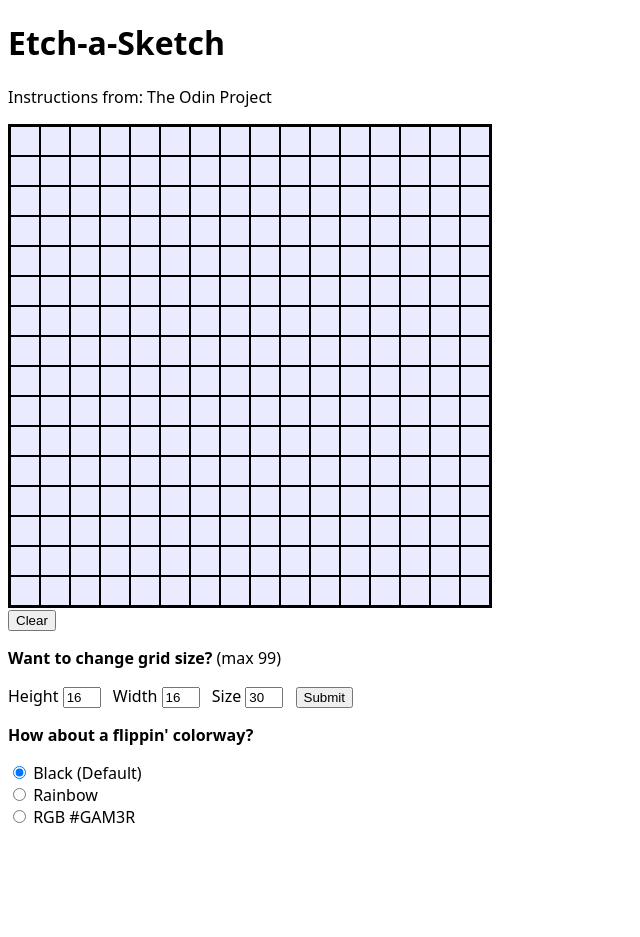
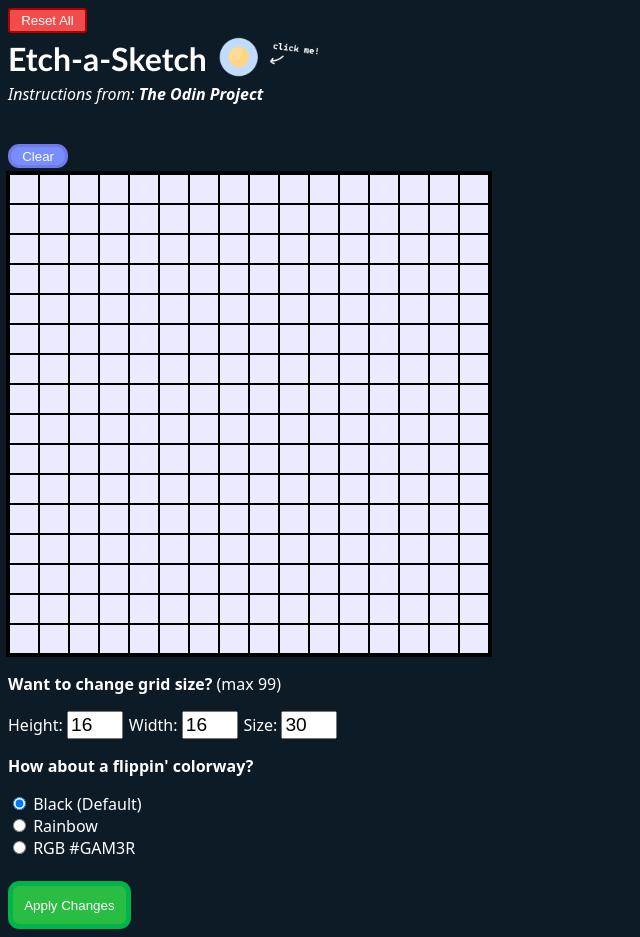
Before and after one commit to 6maxen/top-etch.a.sketch, a plain HTML site: page index.html in a window 1280 px wide. Shown: the whole page, without its empty margins (0-640 px from the left). Before the commit the page ends 836 px from the top, so only its background shows below. Drawn offline with Linux system fonts and the light colour scheme.

Commit message:
Add Dark-Mode Button, Reset Button, and UI Improvements

```diff
--- a/index.html
+++ b/index.html
@@ -8,22 +8,32 @@
     <script src="scripts.js" defer></script>
 </head>
 <body>
-    <h1>Etch-a-Sketch</h1>
-    <p>Instructions from: The Odin Project</p>
+    <button id="resetButton">Reset All</button>
+
+    <div id="headerWrapper">
+        <h1 id="header">Etch-a-Sketch</h1>
+        <div class="lightmodeWrapper">
+            <button id="lightmodeButton"><img id="lightmodeImage" src="/icons/icon-lightmode.png"></button>
+            <img id="clickmeImage" src="icons/icon-clickme.png">
+        </div>
+    </div>
+    <p id="headerDescription">Instructions from: <strong>The Odin Project</strong></p>
 
     <!-- grid -->
-    <div id="container"></div>
     <button id="clearButton">Clear</button>
+    <div id="gridWrapper">
+        <div id="container"></div>
+    </div>
 
     <!-- grid-size options -->
     <p><strong>Want to change grid size?</strong> (max 99)</p>
-    <label for="columnInput">Height</label>
+    <label for="rowInput">Height:</label>
+    <input id="rowInput" value="16" type="number" minlength="0" maxlength="99" placeholder="0">
+    <label for="columnInput">Width:</label>
     <input id="columnInput" value="16" type="number" minlength="0" maxlength="99" placeholder="0">
-    <label for="rowInput">Width</label>
-    <input id="rowInput" value="16" type="number" minlength="0" maxlength="99" placeholder="0">
-    <label for="sizeInput">Size</label>
+    <label for="sizeInput">Size:</label>
     <input id="sizeInput" value="30" type="number" minlength="0" maxlength="99" placeholder="0">
-    <input id="gridSubmit" type="submit">
+
 
     <!-- grid colorway -->
     <br>
@@ -37,5 +47,11 @@
         <label for="colorRGB">RGB #GAM3R</label><br>
     </form>
 
+
+    <!-- Apply Changes -->
+     <br>
+     <button id="applyButton">Apply Changes</button>
+     <br>
+
 </body>
 </html>
--- a/scripts.js
+++ b/scripts.js
@@ -26,13 +26,54 @@ createGrid(16,16,30)
 columnInput = document.querySelector("#columnInput");
 rowInput = document.querySelector("#rowInput");
 sizeInput = document.querySelector("#sizeInput");
-gridSubmit = document.querySelector("#gridSubmit");
+
+resetButton = document.querySelector("#resetButton");
+applyButton = document.querySelector("#applyButton");
+clearButton = document.querySelector("#clearButton");
 
 
-gridSubmit.addEventListener("click", () => {
+resetButton.addEventListener("click", () => {
+    clickmeImage.src = "icons/icon-clickme.png";
+    columnInput.value = 16;
+    rowInput.value = 16;
+    sizeInput.value = 30;
     let columnValue = Number(columnInput.value);
     let rowValue = Number(rowInput.value);
     let sizeValue = Number(sizeInput.value);
-
     createGrid(columnValue, rowValue, sizeValue)
 })
+
+
+applyButton.addEventListener("click", () => {
+    let columnValue = Number(columnInput.value);
+    let rowValue = Number(rowInput.value);
+    let sizeValue = Number(sizeInput.value);
+    createGrid(columnValue, rowValue, sizeValue)
+})
+
+clearButton.addEventListener("click", () => {
+    let columnValue = Number(columnInput.value);
+    let rowValue = Number(rowInput.value);
+    let sizeValue = Number(sizeInput.value);
+    createGrid(columnValue, rowValue, sizeValue)
+})
+
+lightmodeButton = document.querySelector("#lightmodeButton");
+lightmodeImage = document.querySelector("#lightmodeImage");
+clickmeImage = document.querySelector("#clickmeImage")
+
+lightmodeButton.addEventListener("click", () => {
+    clickmeImage.src = "";
+    // light to dark
+    if (lightmodeImage.src.includes("icons/icon-lightmode.png")) {
+        lightmodeImage.src = "icons/icon-darkmode.png";
+        document.body.style.backgroundColor = "rgba(236, 238, 240, 1)";
+        document.body.style.color = "black";
+    // dark to light
+    } else {
+        lightmodeImage.src = "icons/icon-lightmode.png";
+        document.body.style.backgroundColor = "rgb(13, 27, 39)";//
+        document.body.style.color = "white";
+
+    }
+})
--- a/styles.css
+++ b/styles.css
@@ -1,7 +1,9 @@
 #container {
     display: flex;
+
     flex-wrap: wrap;
-    border: solid black 2px;
+    border: solid rgb(0, 0, 0) 3px;
+    margin-left: -.1rem;
 }
 
 .square {
@@ -11,8 +13,9 @@
 }
 
 #columnInput, #rowInput, #sizeInput {
-    width: 30px;
-    margin-right: .5rem;
+    width: 3rem;
+    margin-right: .1rem;
+    font-size: 1.2rem;
 }
 
 #colorSubmit {
@@ -21,4 +24,75 @@
 
 body {
     font-family: system-ui, -apple-system, BlinkMacSystemFont, 'Segoe UI', Roboto, Oxygen, Ubuntu, Cantarell, 'Open Sans', 'Helvetica Neue', sans-serif;
+    background-color: rgb(13, 27, 39);
+    color: rgb(255, 255, 255);
 }
+
+#resetButton {
+    background-color: rgb(240, 76, 76);
+    color: white;
+    border: solid rgb(177, 0, 0) 2px;
+    border-radius: .2rem;
+    padding: .2rem;
+    padding-left: .7rem;
+    padding-right: .7rem;
+    cursor: pointer;
+}
+#clearButton {
+    background-color: rgb(120, 141, 255);
+    color: white;
+    border: solid rgb(113, 121, 235) 3px;
+    border-radius: .7rem;
+    padding: .1rem;
+    padding-left: .7rem;
+    padding-right: .7rem;
+    cursor: pointer;
+    margin-bottom: .2rem;
+}
+
+img {
+    height: 3rem;
+    margin-left: 1rem;
+}
+
+#headerWrapper {
+    margin-top: -1rem;
+    display: flex;
+    align-items: center
+}
+
+#header {
+    align-self: end;
+    font-family:'Trebuchet MS', 'Lucida Sans Unicode', 'Lucida Grande', 'Lucida Sans', Arial, sans-serif;
+}
+
+#headerDescription {
+    margin-top: -1rem;
+    font-style: italic;
+    margin-bottom: 2.4rem;
+}
+
+.lightmodeWrapper {
+    display: flex;
+    flex-direction: row;
+    margin-left: -.9rem;
+}
+
+#lightmodeButton {
+    background-color: transparent;
+    border: none;
+    cursor: pointer;
+}
+
+#clickmeImage {
+    margin-left: -5px;
+}
+
+#applyButton {
+    background-color: rgb(41, 189, 65);
+    color: white;
+    border: solid rgb(0, 179, 74) 5px;
+    border-radius: .7rem;
+    padding: .7rem;
+    cursor: pointer;
+}
```
Also changed, not shown: icons/icon-clickme.png (added), icons/icon-darkmode.png (added), icons/icon-lightmode.png (added).
